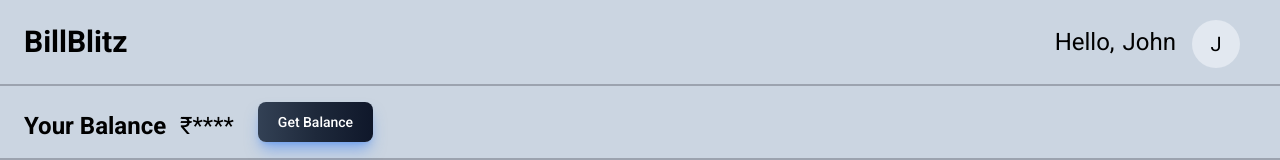
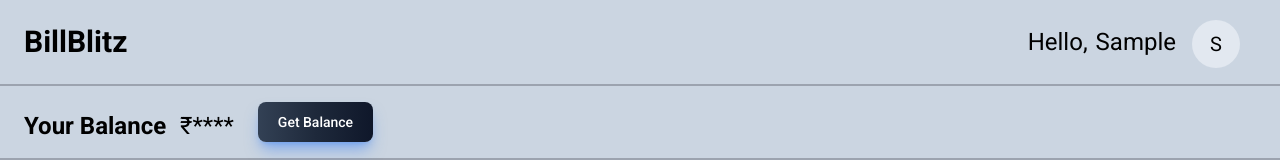
Before and after one commit to shreyansh1410/paytm, a React (Vite) app in the folder frontend/: page /dashboard in a window 1280 px wide. Shown: the top 160 px of the page. Built offline with nearby package versions, Linux system fonts and the light colour scheme; sample sign-in values are in the browser's storage; a web font is replaced by a local one.

Commit message:
extracted first name from token

```diff
--- a/frontend/src/components/Appbar.jsx
+++ b/frontend/src/components/Appbar.jsx
@@ -1,6 +1,6 @@
 import React from "react";
 
-export const Appbar = (user) => {
+export const Appbar = ({ firstName }) => {
   return (
     <div className="h-max p-4 px-6 border-b-2 border-gray-400">
       <div className="flex flex-row justify-between items-center text-2xl">
@@ -8,10 +8,10 @@
         <div className="flex flex-row items-center">
           <div className="font-normal px-2 flex flex-row justify-center items-center">
             <div className="mr-2">Hello, </div>
-            <div className="mr-4">{user.firstName}</div>
+            <div className="mr-4">{firstName}</div>
             <div className="rounded-full h-12 w-12 bg-slate-200 flex justify-center items-center mt-1 mr-2">
               <div className="flex flex-col justify-center h-full text-xl">
-                {user.firstName[0]}
+                {firstName[0]}
               </div>
             </div>
           </div>
--- a/frontend/src/pages/Dashboard.jsx
+++ b/frontend/src/pages/Dashboard.jsx
@@ -7,10 +7,10 @@
 import { useEffect, useState } from "react";
 import { Button } from "../components/Button";
 const Dashboard = () => {
+  const [firstName, setFirstName] = useState("");
   const [balance, setBalance] = useState("****");
   const navigate = useNavigate();
   const token = localStorage.getItem("token");
-  const [userId, setUserId] = useState(null);
 
   async function getBalance() {
     try {
@@ -41,8 +41,7 @@
         localStorage.removeItem("token");
         navigate("/signin");
       } else {
-        setUserId(tokenDecoded.id);
-        // getBalance();
+        setFirstName(tokenDecoded.firstName);
       }
       console.log(tokenDecoded.id);
     }
@@ -51,7 +50,10 @@
   return (
     <div className="bg-slate-300 flex flex-col h-screen font-roboto">
       {/* Appbar fixed at the top */}
-      <Appbar className="fixed top-0 left-0 right-0 z-10" firstName="John" />
+      <Appbar
+        className="fixed top-0 left-0 right-0 z-10"
+        firstName={firstName}
+      />
       <div className="flex items-center my-2 border-b-2 border-gray-400">
         <Balance balance={balance} />
         <Button
```
